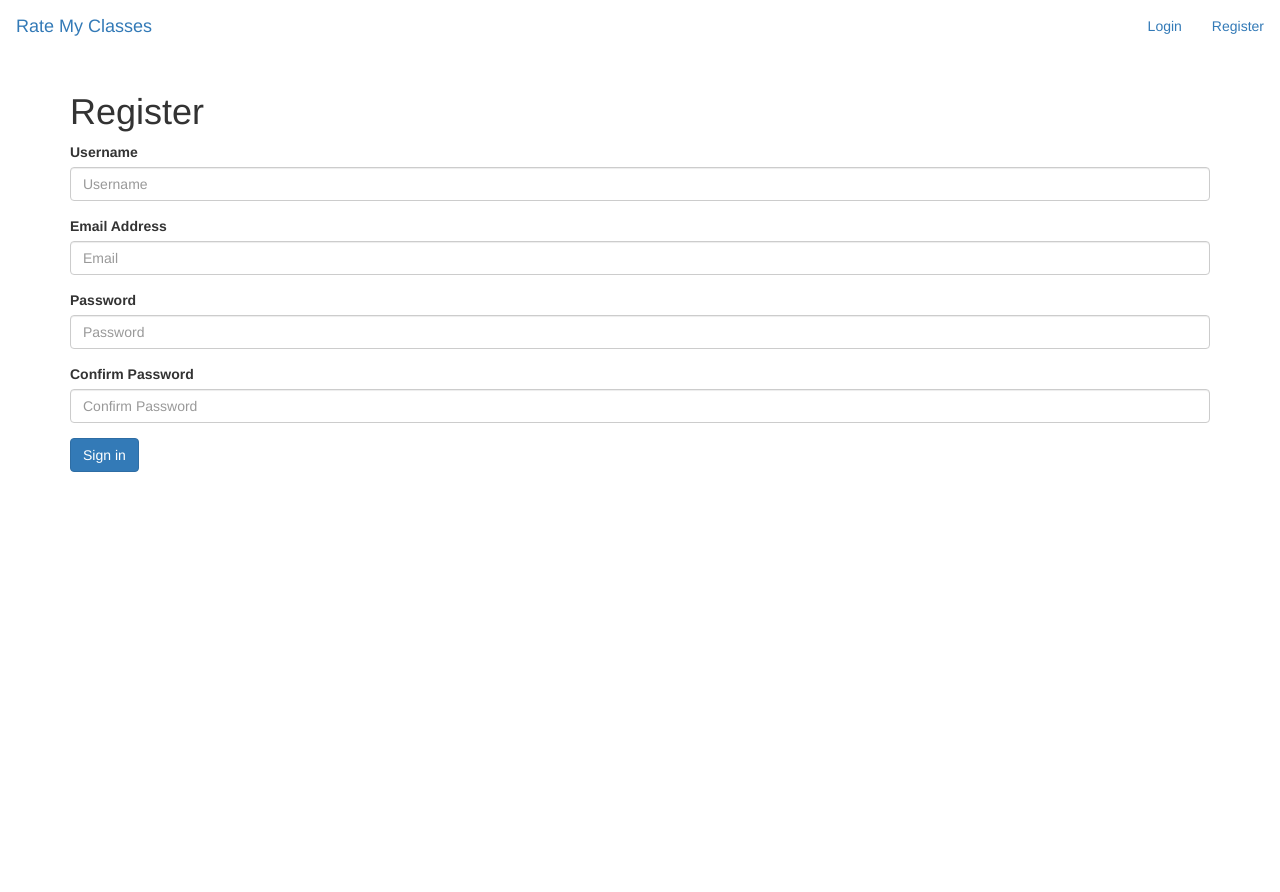
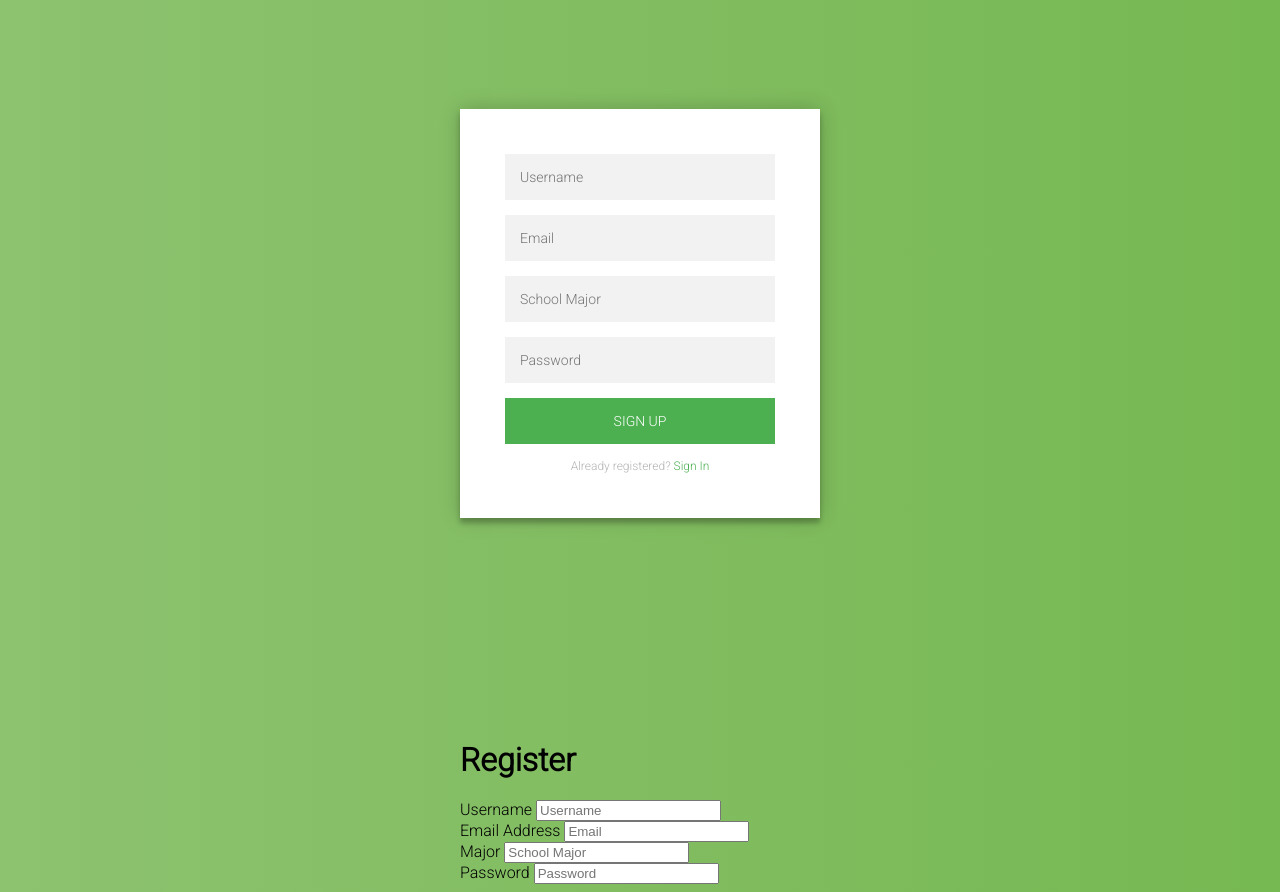
Before and after one commit to kushpatel97/RateMyClasses, a Flask app: page /register in a window 1280 px wide. Before the commit the page ends 472 px from the top, so only its background shows below. Run offline with Flask 2, Linux system fonts and the light colour scheme; some libraries are stand-ins or nearby versions.

Commit message:
Finished register page

```diff
--- a/app.py
+++ b/app.py
@@ -20,7 +20,7 @@ db = MySQL(app)
 
 @app.route('/')
 def index():
-    return render_template('index.html')
+    return redirect(url_for('login'))
 
 
 @app.route('/login', methods=['GET', 'POST'])
@@ -56,6 +56,7 @@ def register():
         username = str(request.form['username'])
         email = str(request.form['email'])
         password = str(request.form['password'])
+        major_name = str(request.form['major_name'])
         # con_password = str(request.form['con_password'])
 
         connection = db.connection
@@ -66,7 +67,8 @@ def register():
             flash('Username already exists', 'danger')
             return render_template('register.html')
 
-        cur.execute('INSERT INTO Users (Username, Email, Password) VALUES(%s, %s, %s)',(username, email,password))
+
+        cur.execute('INSERT INTO ratemyclass.Users (Username, Email, Password, major_name) VALUES (%s, %s, %s, %s)',(username, email, password, major_name))
 
         db.connection.commit()
 
--- /dev/null
+++ b/static/css/login.css
@@ -0,0 +1,98 @@
+@import url(https://fonts.googleapis.com/css?family=Roboto:300);
+
+.login-page {
+  width: 360px;
+  padding: 8% 0 0;
+  margin: auto;
+}
+.form {
+  position: relative;
+  z-index: 1;
+  background: #FFFFFF;
+  max-width: 360px;
+  margin: 0 auto 100px;
+  padding: 45px;
+  text-align: center;
+  box-shadow: 0 0 20px 0 rgba(0, 0, 0, 0.2), 0 5px 5px 0 rgba(0, 0, 0, 0.24);
+}
+.form input {
+  font-family: "Roboto", sans-serif;
+  outline: 0;
+  background: #f2f2f2;
+  width: 100%;
+  border: 0;
+  margin: 0 0 15px;
+  padding: 15px;
+  box-sizing: border-box;
+  font-size: 14px;
+}
+.form button {
+  font-family: "Roboto", sans-serif;
+  text-transform: uppercase;
+  outline: 0;
+  background: #4CAF50;
+  width: 100%;
+  border: 0;
+  padding: 15px;
+  color: #FFFFFF;
+  font-size: 14px;
+  -webkit-transition: all 0.3 ease;
+  transition: all 0.3 ease;
+  cursor: pointer;
+}
+.form button:hover,.form button:active,.form button:focus {
+  background: #43A047;
+}
+.form .message {
+  margin: 15px 0 0;
+  color: #b3b3b3;
+  font-size: 12px;
+}
+.form .message a {
+  color: #4CAF50;
+  text-decoration: none;
+}
+
+.container {
+  position: relative;
+  z-index: 1;
+  max-width: 300px;
+  margin: 0 auto;
+}
+.container:before, .container:after {
+  content: "";
+  display: block;
+  clear: both;
+}
+.container .info {
+  margin: 50px auto;
+  text-align: center;
+}
+.container .info h1 {
+  margin: 0 0 15px;
+  padding: 0;
+  font-size: 36px;
+  font-weight: 300;
+  color: #1a1a1a;
+}
+.container .info span {
+  color: #4d4d4d;
+  font-size: 12px;
+}
+.container .info span a {
+  color: #000000;
+  text-decoration: none;
+}
+.container .info span .fa {
+  color: #EF3B3A;
+}
+body {
+  background: #76b852; /* fallback for old browsers */
+  background: -webkit-linear-gradient(right, #76b852, #8DC26F);
+  background: -moz-linear-gradient(right, #76b852, #8DC26F);
+  background: -o-linear-gradient(right, #76b852, #8DC26F);
+  background: linear-gradient(to left, #76b852, #8DC26F);
+  font-family: "Roboto", sans-serif;
+  -webkit-font-smoothing: antialiased;
+  -moz-osx-font-smoothing: grayscale;
+}
--- a/templates/register.html
+++ b/templates/register.html
@@ -1,9 +1,37 @@
-{% extends "layout.html" %}
+<!DOCTYPE html>
+<html lang="en">
+<head>
+    <meta charset="UTF-8">
 
+    <title>Rate My Classes | CS336</title>
+    <link href ="{{ url_for('static', filename='css/login.css') }}" rel="stylesheet">
+    <!--<link href ="{{ url_for('static', filename='css/bootstrap.css') }}" rel="stylesheet">-->
+    <script src="https://ajax.googleapis.com/ajax/libs/jquery/3.3.1/jquery.min.js"></script>
+    <script src="https://maxcdn.bootstrapcdn.com/bootstrap/3.3.7/js/bootstrap.min.js"></script>
+</head>
+<body>
 
-{% block body %}
+<div class="login-page">
+
+  <div class="form">
+
+    <form class="register-form" action="/register" method="post">
+
+      <input name="username" type="text" class="form-control" placeholder="Username">
+      <input name="email" type="email" class="form-control" placeholder="Email">
+      <input name="major_name" type="text" class="form-control" placeholder="School Major">
+      <input name="password" type="password" class="form-control" placeholder="Password">
+
+      <button type="submit" class="btn btn-primary">Sign Up</button>
+      <p class="message">Already registered? <a href="{{ url_for('login') }}">Sign In</a></p>
+
+    </form>
+  </div>
+</div>
+
+<div class="login-page">
 <h1>Register</h1>
-    <form action="/register" method="post">
+    <form class="register-form" action="/register" method="post">
       <div class="form-group">
         <label>Username</label>
         <input name="username" type="text" class="form-control" placeholder="Username">
@@ -13,14 +41,16 @@
         <input name="email" type="email" class="form-control" placeholder="Email">
       </div>
       <div class="form-group">
+        <label>Major</label>
+        <input name="major_name" type="text" class="form-control" placeholder="School Major">
+      </div>
+      <div class="form-group">
         <label>Password</label>
         <input name="password" type="password" class="form-control" placeholder="Password">
       </div>
-      <div class="form-group">
-        <label>Confirm Password</label>
-        <input name="con_password" type="password" class="form-control" placeholder="Confirm Password">
-      </div>
-      <button type="submit" class="btn btn-primary">Sign in</button>
+
     </form>
+</div>
 
-{% endblock %}
+</body>
+</html>
```
Also changed, not shown: database_script.py (+25 -24 lines), txtfiles/majorname.txt (added, +96 -0 lines), txtfiles/198.txt (renamed from 198.txt), txtfiles/classData.txt (renamed from classData.txt), txtfiles/department.txt (renamed from department.txt), txtfiles/departmentData.txt (renamed from departmentData.txt), txtfiles/schoolOfStudy.txt (renamed from schoolOfStudy.txt).
